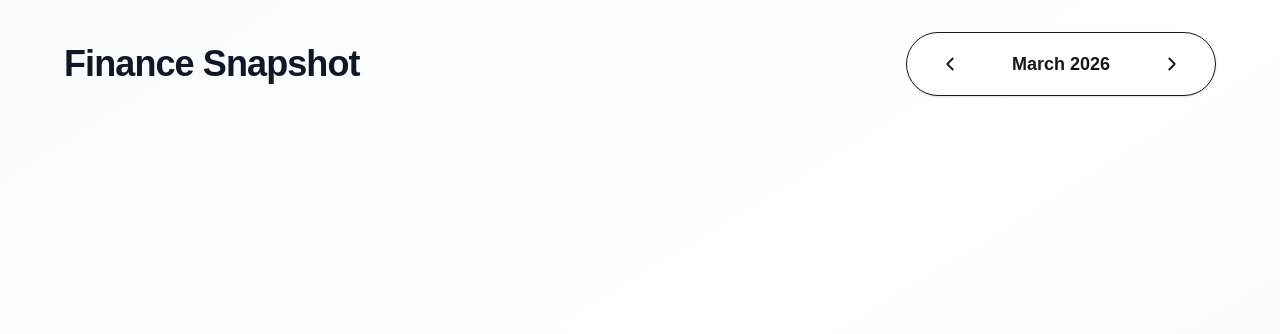
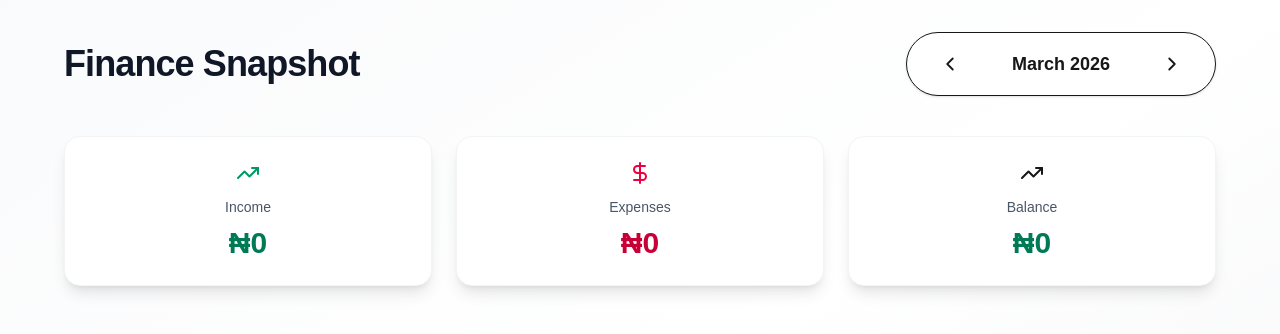
Before and after one commit to meanev56/finance-snapshot, a Next.js app: page / in a window 1280 px wide. Shown: the top 334 px of the page. Built offline with nearby package versions, Linux system fonts and the light colour scheme.

Commit message:
feat: enhance FinanceDashboard with transaction summary and add storage utilities

```diff
--- a/components/FinanceDashboard.tsx
+++ b/components/FinanceDashboard.tsx
@@ -2,12 +2,27 @@
 
 import { Toaster } from 'sonner'
 import { motion } from "framer-motion"
-import { ChevronLeft, ChevronRight } from 'lucide-react'
+import { AlertCircle, ChevronLeft, ChevronRight, DollarSign, TrendingUp } from 'lucide-react'
 import { useState } from 'react';
-import { addMonths, format, subMonths } from 'date-fns';
+import { addMonths, endOfMonth, format, isWithinInterval, startOfMonth, subMonths } from 'date-fns';
+import { Transaction } from '@/lib/types';
 
 export default function FinanceDashboard() {
+    const [transactions, setTransactions] = useState<Transaction[]>([]);
     const [month, setMonth] = useState(new Date());
+
+    const monthStart = startOfMonth(month);
+    const monthEnd = endOfMonth(month);
+
+    const monthTx = transactions.filter(t =>
+        isWithinInterval(new Date(t.date), { start: monthStart, end: monthEnd })
+    );
+
+
+    const income = monthTx.filter(t => t.amount > 0).reduce((s, t) => s + t.amount, 0);
+    const expenses = Math.abs(monthTx.filter(t => t.amount < 0).reduce((s, t) => s + t.amount, 0));
+    const balance = income - expenses;
+
 
   return (
     <div className='min-h-screen bg-linear-to-br from-gray-50 via-white to-gray-100 py-8 px-4 sm:px-6 lg:px-8'>
@@ -42,8 +57,42 @@ export default function FinanceDashboard() {
             </div>
         </motion.div>
 
+        {/* Summary Cards */}
+        <div className="grid grid-cols-1 sm:grid-cols-3 gap-6">
+            <StatCard icon={<TrendingUp className="text-emerald-600" />} title="Income" value={income} color="text-emerald-700" />
+            <StatCard icon={<DollarSign className="text-rose-600" />} title="Expenses" value={expenses} color="text-rose-700" />
+            <StatCard
+                icon={balance >= 0 ? <TrendingUp /> : <AlertCircle />}
+                title="Balance"
+                value={balance}
+                color={balance >= 0 ? "text-emerald-700" : "text-rose-700"}
+            />
+        </div>
+
 
       </div>
     </div>
   )
 }
+
+function StatCard({ icon, title, value, color }: {
+  icon: React.ReactNode;
+  title: string;
+  value: number;
+  color: string;
+}) {
+  return (
+    <motion.div
+      initial={{ scale: 0.96, opacity: 0 }}
+      animate={{ scale: 1, opacity: 1 }}
+      transition={{ duration: 0.4 }}
+      className="bg-white rounded-2xl shadow-lg border border-gray-100 p-6 text-center"
+    >
+      <div className="flex justify-center mb-3">{icon}</div>
+      <p className="text-sm text-gray-600 font-medium">{title}</p>
+      <p className={`text-3xl font-bold mt-2 ${color}`}>
+        ₦{value.toLocaleString()}
+      </p>
+    </motion.div>
+  );
+}
--- /dev/null
+++ b/lib/storage.ts
@@ -0,0 +1,32 @@
+import { Transaction, Budget } from "@/lib/types";
+
+const TX_KEY = "finance_transactions";
+const BUDGET_KEY = "finance_budgets";
+
+export const getTransactions = (): Transaction[] => {
+  if (typeof window === "undefined") return [];
+  try {
+    const data = localStorage.getItem(TX_KEY);
+    return data ? JSON.parse(data) : [];
+  } catch {
+    return [];
+  }
+};
+
+export const saveTransactions = (txs: Transaction[]) => {
+  localStorage.setItem(TX_KEY, JSON.stringify(txs));
+};
+
+export const getBudgets = (): Budget[] => {
+  if (typeof window === "undefined") return [];
+  try {
+    const data = localStorage.getItem(BUDGET_KEY);
+    return data ? JSON.parse(data) : [];
+  } catch {
+    return [];
+  }
+};
+
+export const saveBudgets = (budgets: Budget[]) => {
+  localStorage.setItem(BUDGET_KEY, JSON.stringify(budgets));
+};
--- /dev/null
+++ b/lib/types.ts
@@ -0,0 +1,16 @@
+export type Category =
+  | "Salary" | "Freelance" | "Gift" | "Other"          // Income
+  | "Food" | "Transport" | "Utilities" | "Entertainment" | "Shopping"; // Expenses
+
+export interface Transaction {
+  id: string;
+  amount: number;       // >0 = income, <0 = expense
+  category: Category;
+  description: string;
+  date: string;         // YYYY-MM-DD
+}
+
+export interface Budget {
+  category: Category;
+  limit: number;        // positive monthly limit (for expenses only)
+}
```
